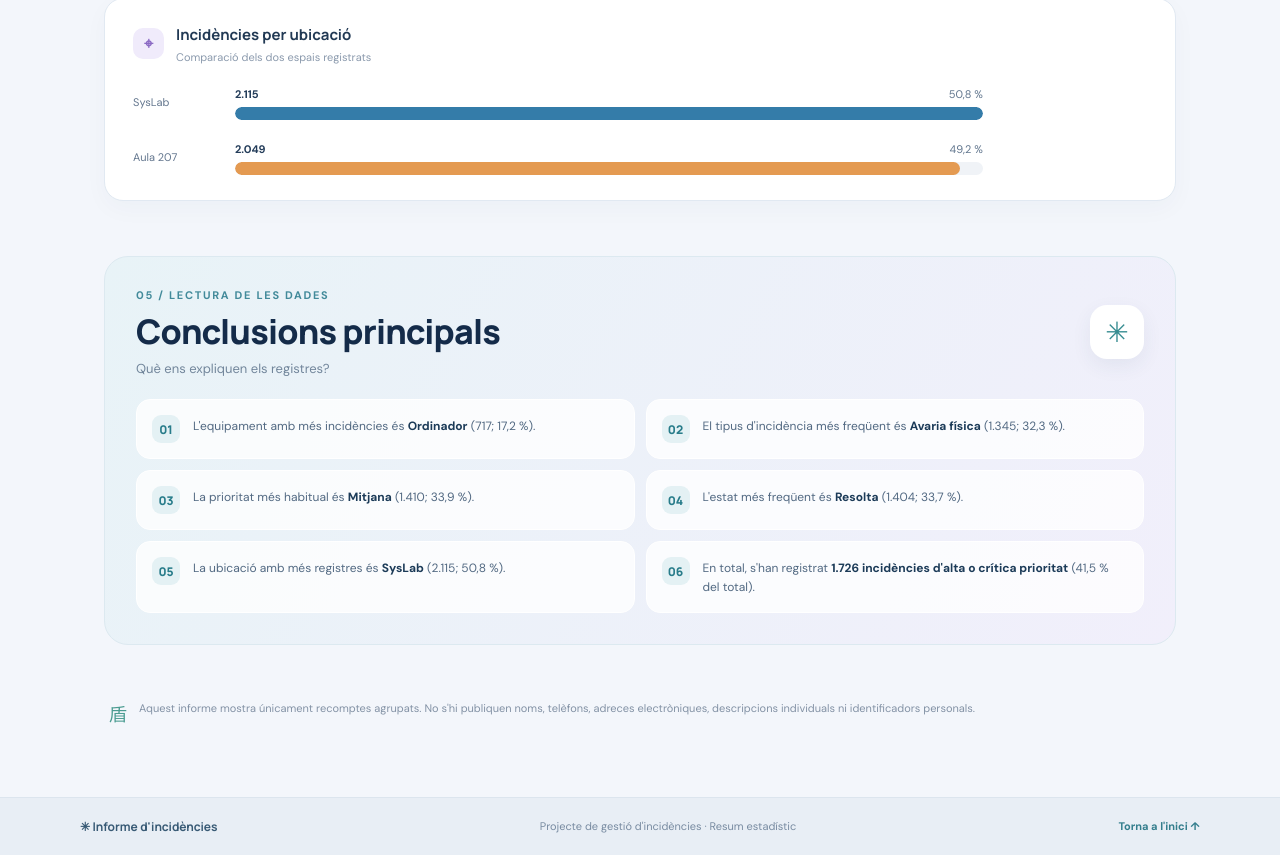
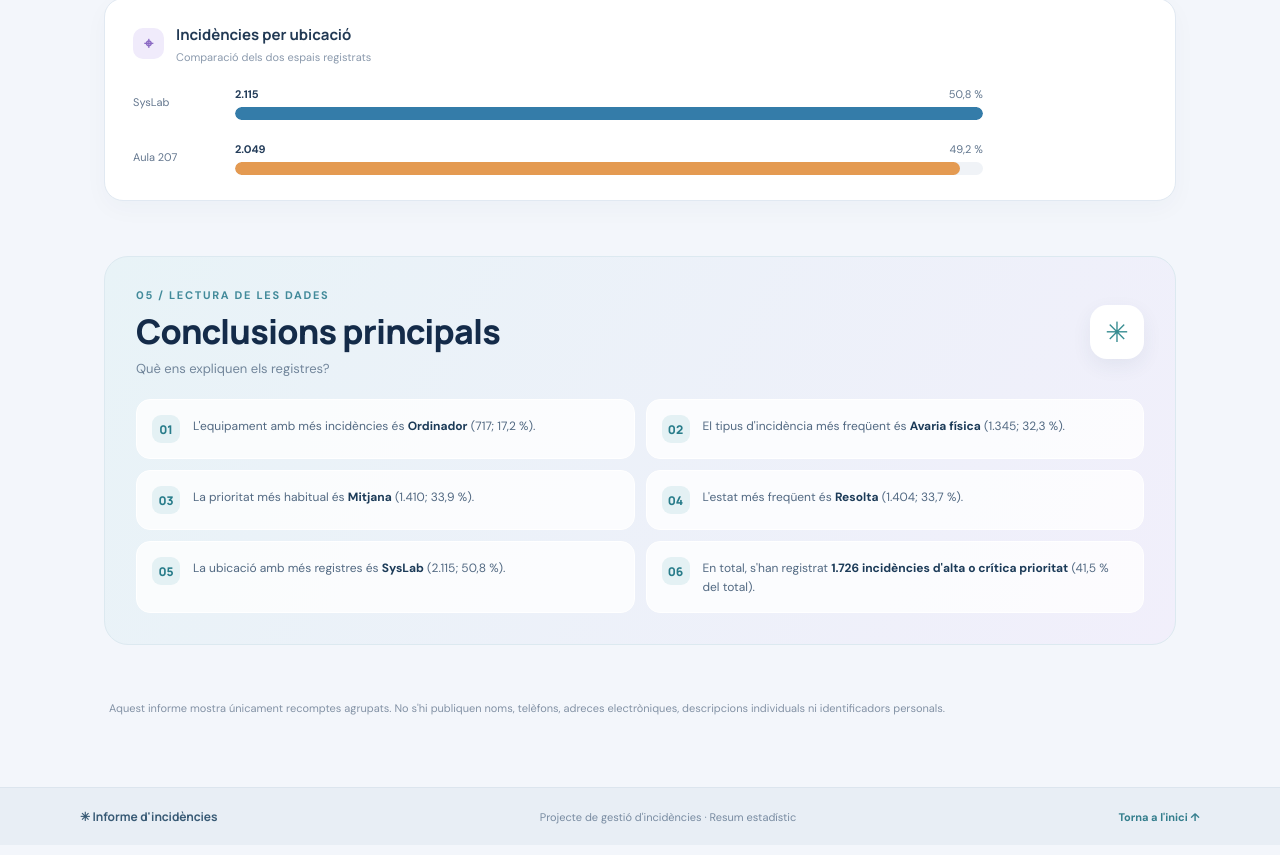
Before and after one commit to ITB2627-ThiryDamian/informe-incidencies, a plain HTML site: page index.html in a window 1280 px wide. Shown: the part 2242-3097 px from the top of the page. Drawn offline with Linux system fonts and the light colour scheme.

Commit message:
Remove unnecessary span from privacy note

```diff
--- a/index.html
+++ b/index.html
@@ -66,7 +66,7 @@
       <div class="conclusion-heading"><div><p class="section-tag">05 / LECTURA DE LES DADES</p><h2>Conclusions principals</h2><p>Què ens expliquen els registres?</p></div><div class="conclusion-mark">✳</div></div>
       <div class="insight-grid" id="insights"></div>
     </section>
-    <div class="privacy-note"><span>盾</span><p>Aquest informe mostra únicament recomptes agrupats. No s'hi publiquen noms, telèfons, adreces electròniques, descripcions individuals ni identificadors personals.</p></div>
+    <div class="privacy-note"><p>Aquest informe mostra únicament recomptes agrupats. No s'hi publiquen noms, telèfons, adreces electròniques, descripcions individuals ni identificadors personals.</p></div>
   </main>
   <footer><div class="footer-inner"><span class="footer-brand">✳ Informe d'incidències</span><span>Projecte de gestió d'incidències · Resum estadístic</span><a href="#resum">Torna a l'inici ↑</a></div></footer>
   <script src="stats.js?v=3"></script>
```
